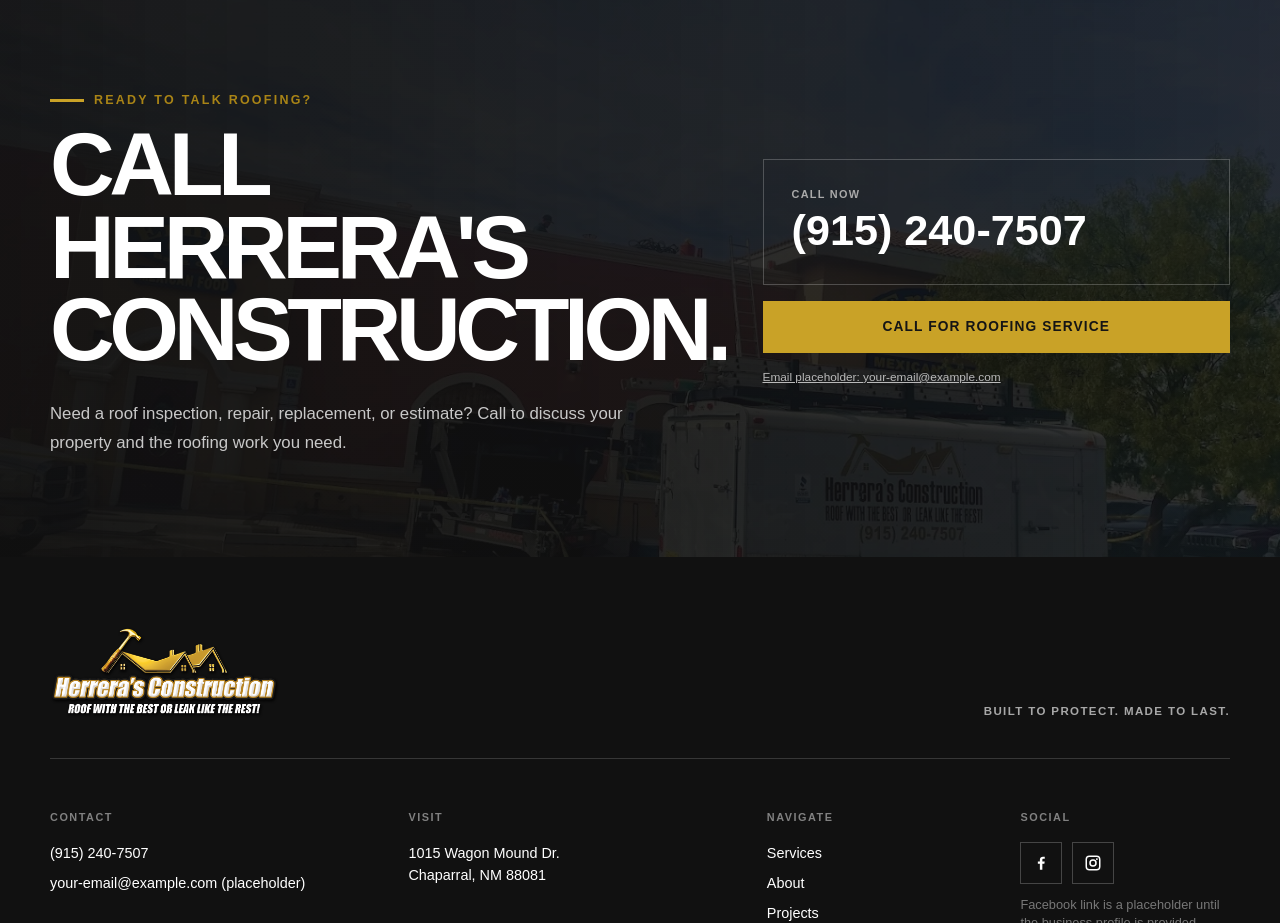
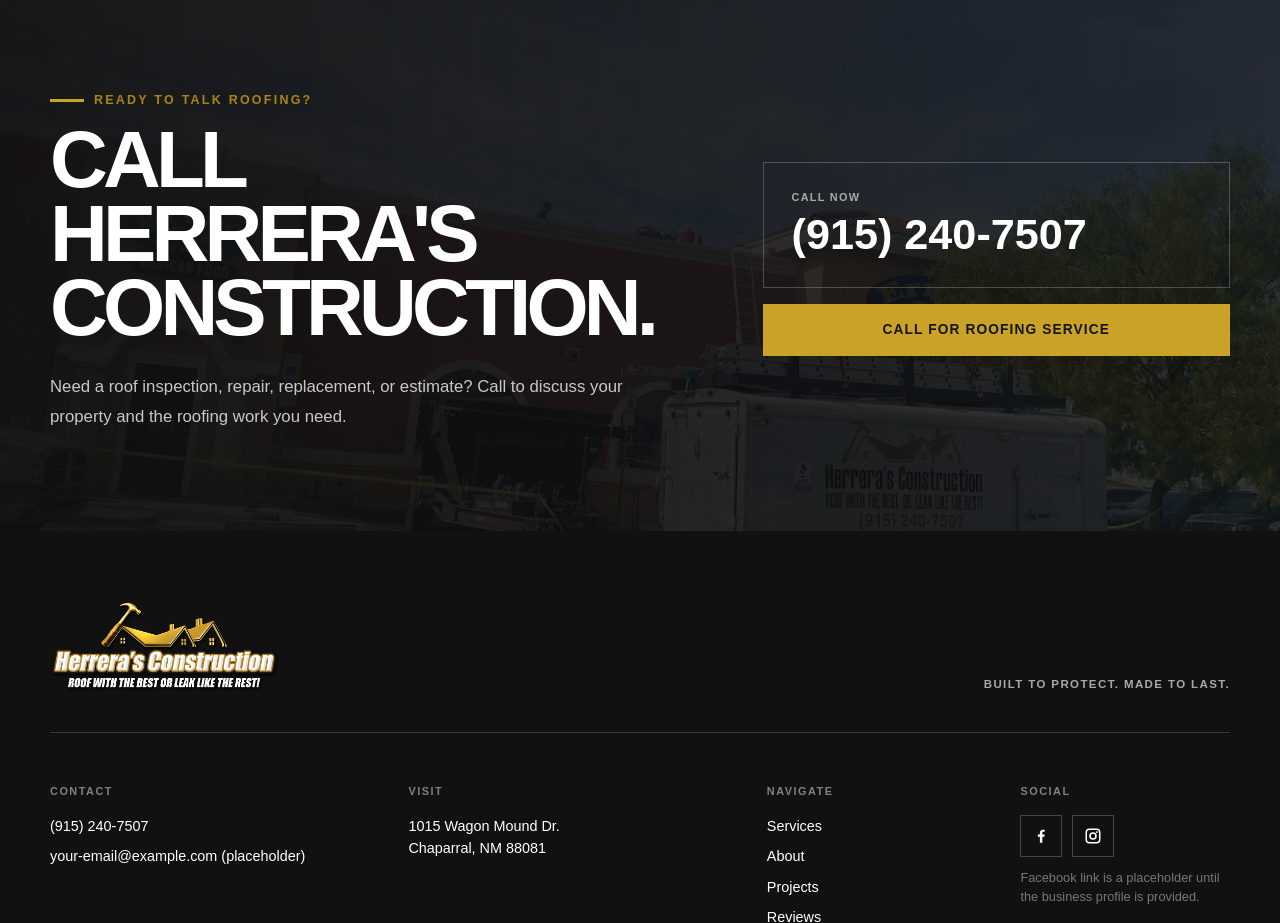
Before and after one commit to thegrindnet/herreras-construction, a React (Vite) app: page / in a window 1280 px wide. Shown: the part 8400-9323 px from the top of the page. Built offline with nearby package versions, Linux system fonts and the light colour scheme.

Commit message:
Fix h2 size  in contact component

```diff
--- a/src/components/Contact/Contact.css
+++ b/src/components/Contact/Contact.css
@@ -23,7 +23,7 @@
 .contact__copy h2 {
   max-width: 760px;
   margin: 0;
-  font-size: clamp(3rem, 7vw, 6.6rem);
+  font-size: clamp(3rem, 7vw, 5rem);
   line-height: 0.92;
   letter-spacing: -0.06em;
   text-transform: uppercase;
--- a/src/components/Contact/Contact.jsx
+++ b/src/components/Contact/Contact.jsx
@@ -22,9 +22,9 @@
           <a className="button button--gold" href={business.phoneHref}>
             Call for Roofing Service
           </a>
-          <a className="contact__email" href={`mailto:${business.email}`}>
+          {/* <a className="contact__email" href={`mailto:${business.email}`}>
             Email placeholder: {business.email}
-          </a>
+          </a> */}
         </div>
       </div>
     </section>
```
